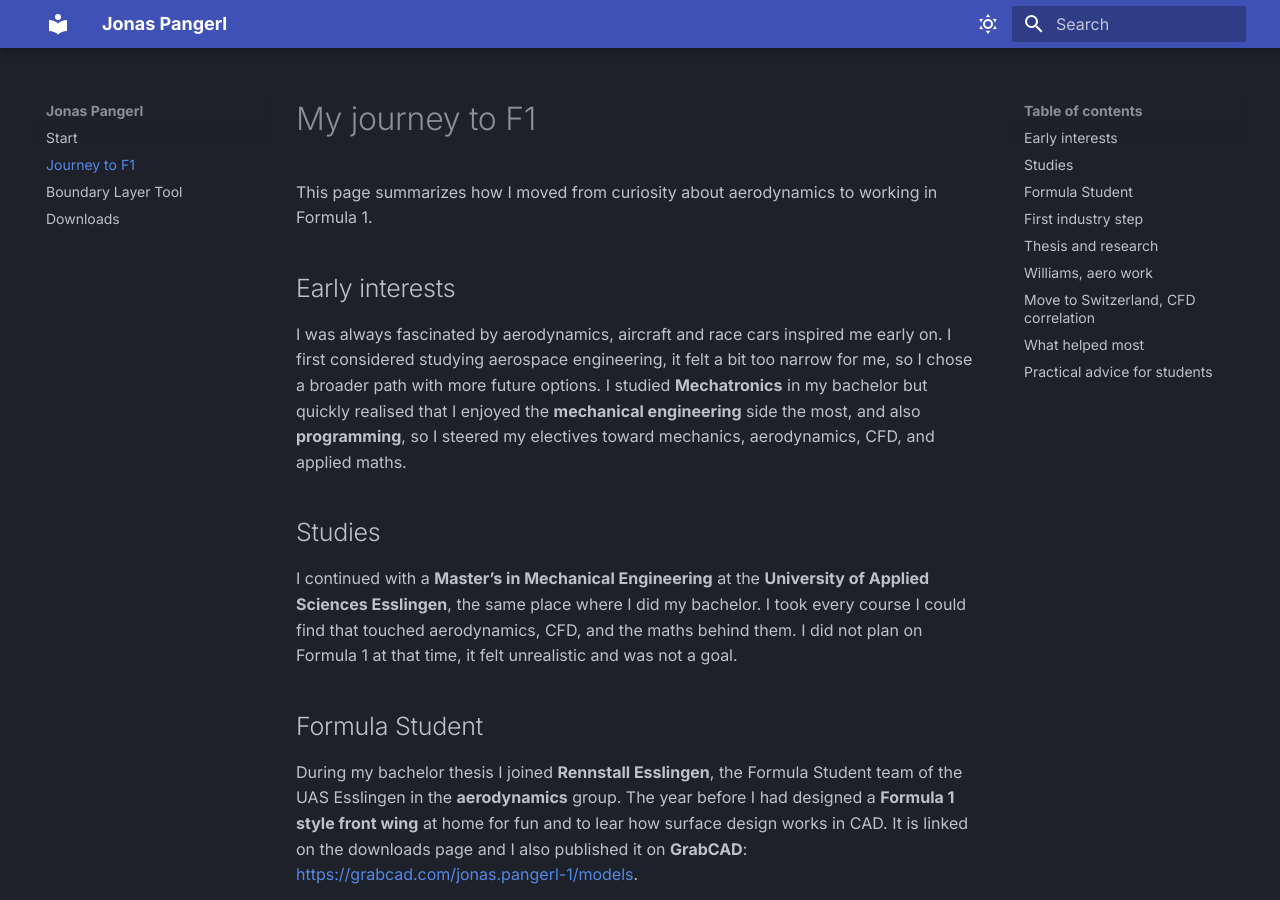
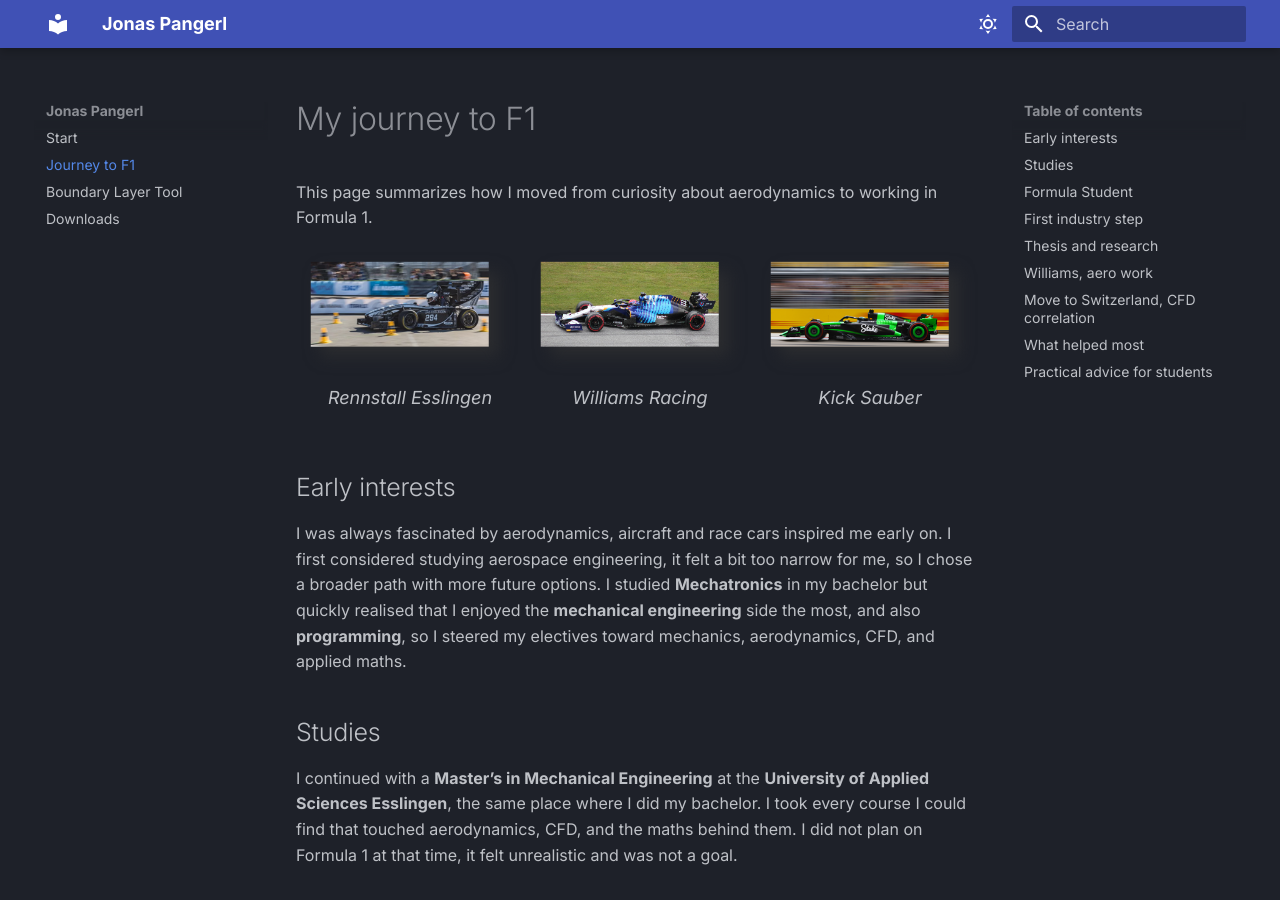
Before and after one commit to JonasPangerl/JonasWebsite, an MkDocs documentation site: the page built from docs/journey-to-f1.md, in a window 1280 px wide and 900 px high. Built offline with MkDocs 1.6.1 and Material for MkDocs 9.7.7, drawn with Linux system fonts in a browser that asks for light colours.

Commit message:
UPD: added images

```diff
--- a/docs/journey-to-f1.md
+++ b/docs/journey-to-f1.md
@@ -1,6 +1,30 @@
 # My journey to F1
 
 This page summarizes how I moved from curiosity about aerodynamics to working in Formula 1.
+
+<div style="
+  display:grid;
+  grid-template-columns: repeat(3, minmax(0, 1fr));
+  gap:2px;
+  align-items:start;
+">
+  <figure style="margin:0; text-align:center;">
+    <img src="images/Rennstall.png" alt="Rennstall Esslingen" style="width:100%; height:auto;">
+    <figcaption style="margin-top:2px; font-size:0.9rem;">Rennstall Esslingen</figcaption>
+  </figure>
+
+  <figure style="margin:0; text-align:center;">
+    <img src="images/Williams.png" alt="Williams Racing" style="width:100%; height:auto;">
+    <figcaption style="margin-top:2px; font-size:0.9rem;">Williams Racing</figcaption>
+  </figure>
+
+  <figure style="margin:0; text-align:center;">
+    <img src="images/Sauber.png" alt="Kick Sauber" style="width:100%; height:auto;">
+    <figcaption style="margin-top:2px; font-size:0.9rem;">Kick Sauber</figcaption>
+  </figure>
+</div>
+
+
 
 ## Early interests
 I was always fascinated by aerodynamics, aircraft and race cars inspired me early on.
--- a/mkdocs.yml
+++ b/mkdocs.yml
@@ -27,6 +27,9 @@
   font:
     text: Inter
     code: Fira Code
+markdown_extensions:
+  - attr_list
+  - md_in_html
 
 nav:
   - Start: index.md
```
Also changed, not shown: docs/boundary_layer_tool.md (+12 -1 lines), docs/downloads.md (+8 -0 lines), docs/BL_tool_images/Logo.png (deleted), docs/boundary_layer_tool/images/boundary_layer_tool/gui-overview.jpg (renamed from docs/BL_tool_images/Bild2.jpg), docs/boundary_layer_tool/images/boundary_layer_tool/mesh-parameters.jpg (renamed from docs/BL_tool_images/Bild3.jpg), docs/journey-to-f1/images/Rennstall.png (added), docs/journey-to-f1/images/Sauber.png (added), docs/journey-to-f1/images/Williams.png (added), 4 other files.
